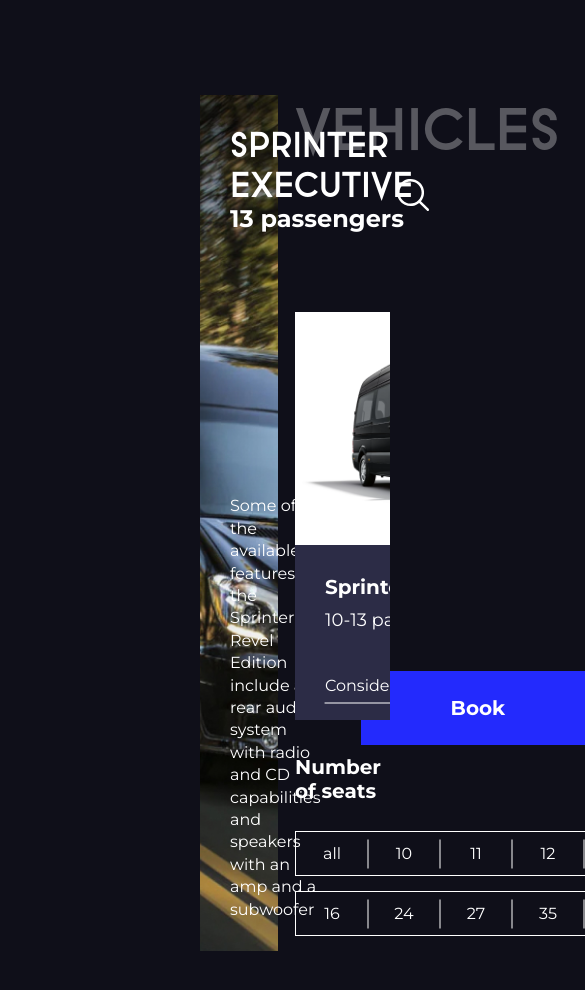
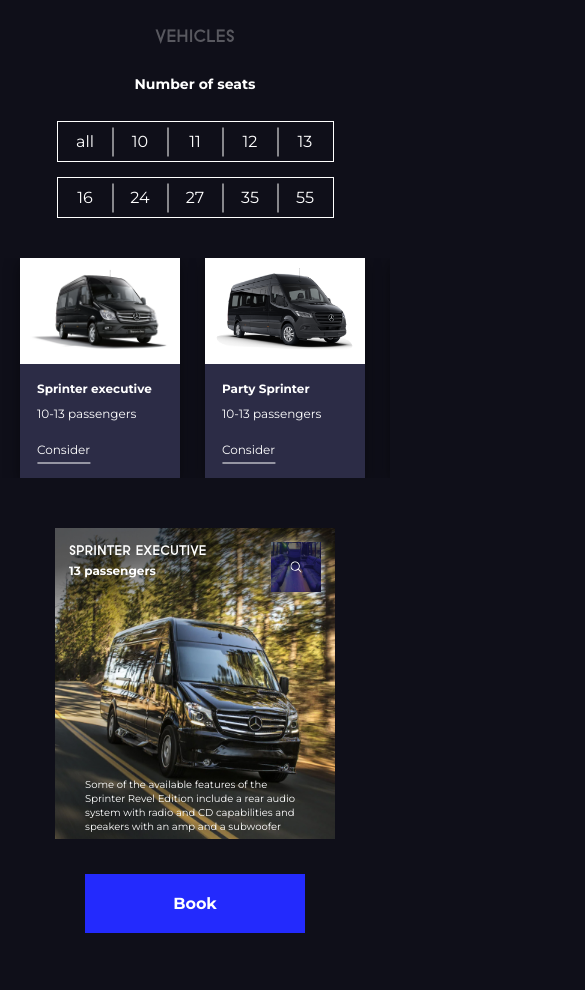
Before and after one commit to JasRakh/vehicle, a plain HTML site: page index.html in a window 390 px wide. Shown: the top 990 px of the page, 585 px wide, since content can reach past the window. After the commit the page ends 933 px from the top, so only its background shows below. Drawn offline with nearby package versions, Linux system fonts and the light colour scheme.

Commit message:
feat: adaptive

```diff
--- a/index.html
+++ b/index.html
@@ -33,7 +33,7 @@
                         </div>
                         <div class="vehicles__info-footer">
                             <p class="vehicles__img-text">Some of the available features of the Sprinter Revel Edition include a rear audio system with radio and CD capabilities and speakers with an amp and a subwoofer</p>
-                            <button class="vehicles__img-btn">Book</button>
+                            <a class="vehicles__img-btn" href="">Book</a>
                         </div>
                     </div>
                     <div class="vehicles__slider">
@@ -45,6 +45,7 @@
                             </div>
                         </div>
 
+                        <div class="vehicles__swiper-section">
                             <div #swiperRef="" class="swiper vehicles__swiper">
                                 <div class="swiper-wrapper">
                                   <div class="swiper-slide vehicles__item">
@@ -187,8 +188,9 @@
                                         </div>
                                     </div>
                                 </div>
+                            </div>
+                        </div>
 
-                        </div>
                     </div>
                 </div>
             </div>
--- a/style.css
+++ b/style.css
@@ -53,7 +53,6 @@
     font-size: 36px;
     font-family: "STARLYNX";
     font-weight: 400;
-    line-height: 39.6px;
     color: #fff;
     text-transform: uppercase;
 }
@@ -61,7 +60,6 @@
     font-size: 24px;
     font-family: Montserrat, sans-serif;
     font-weight: 700;
-    line-height: 29.26px;
     color: #fff;
     letter-spacing: 5%;
 }
@@ -134,12 +132,10 @@
     align-items: center;
     margin-bottom: 150px;
 }
-
 .vehicles__swiper {
   width: 100%;
   height: 408px;
 }
-
 
 .notPNG{
   padding: 10px 0;
@@ -296,3 +292,205 @@
 .vehicles__seats-item:hover::after{
     display: none;
 }
+
+
+@media screen and (max-width: 1550px) {
+    .vehicles__img-text{
+        font-size: 15px;
+    }
+    .vehicles__img-title{
+        font-size: 23px;
+    }
+    .vehicles__img-passengers{
+        font-size: 15px;
+    }
+    .vehicles__img-btn{
+        padding: 20px 60px;
+    }
+
+}
+@media screen and (max-width: 1350px){
+    .container{
+        margin-left: 100px;
+        margin-right: 0;
+    }
+    .vehicles__info-footer{
+        display: flex;
+        flex-direction: column;
+        bottom: -90px;
+    }
+    .vehicles__img-loupe{
+        width: 100px;
+        height: 100px;
+    }
+}
+@media screen and (max-width: 1200px){
+    /* .vehicles__info{
+        width: 100%;
+        margin: 0 auto;
+    } */
+    .container{
+        max-width: 1100px;
+        width: 100%;
+        margin: 0 auto;
+    }
+    .vehicles__slider-top{
+        display: flex;
+        justify-content: space-between;
+        align-items: center;
+    }
+    .vehicles__section{
+        display: flex;
+        flex-direction: column-reverse;
+        align-items: center;
+    }
+    .vehicles__slider{
+        width: 100%;
+        display: flex;
+        flex-direction: column;
+    }
+    .vehicles__seats{
+        text-align: center;
+        margin-bottom: 20px;
+    }
+
+}
+@media screen and (max-width: 800px){
+    .container{
+        max-width: 650px;
+        width: 100%;
+        margin: 0 auto;
+    }
+    .vehicles__slider-top{
+        width: 100% !important;
+        margin-bottom: 70px;
+    }
+
+    .swiper-button-prev, .swiper-button-next{
+        display: none !important;
+    }
+}
+@media screen and (max-width: 500px){
+    /* .container{
+        max-width: 400px;
+        width: 100%;
+        margin: 0 auto;
+    } */
+    .vehicles__item {
+        font-size: 18px;
+        margin-right: 15px !important;
+        width: 166px !important;
+    }
+    .vehicles__slider{
+        width: 100%;
+        margin-bottom: 50px!important;
+    }
+    .vehicles__slider-top{
+        position: relative;
+        margin-bottom: 40px;
+    }
+    .vehicles__slider-title{
+        font-size: 18px;
+        position: absolute;
+        top: 50%;
+        left: 50%;
+        transform: translate(-50%, -50%);
+    }
+    .vehicles__swiper-section{
+        display: flex;
+        flex-direction: column-reverse;
+    }
+    .vehicles{
+        margin: 35px 0;
+    }
+    .vehicles__seats{
+        width: 100%;
+        text-align: center;
+        margin: 0 0 25px 0;
+    }
+    .vehicles__seats-title{
+        font-size: 14px;
+    }
+    .vehicles__img-btn{
+        display: inline-block;
+        font-size: 16px;
+        width: 100%;
+        text-align: center !important;
+    }
+    .vehicles__seats-item{
+        width: 55px;
+    }
+    .vehicles__img-title{
+        font-size: 14px;
+        margin-bottom: 5px;
+    }
+    .vehicles__img-passengers{
+        font-size: 12px;
+    }
+    .vehicles__img-text{
+        font-size: 10px;
+        line-height: 14px;
+    }
+    .vehicles__img{
+        width: 100%;
+        object-fit: cover;
+    }
+    .vehicles__img-loupe{
+        width: 50px;
+        height: 50px;
+    }
+    .loupe__search{
+        width: 11px;
+    }
+    .vehicles__info-header{
+        padding-top: 14px;
+        display: flex;
+        top: 0;
+        left: 14px;
+        right: 14px;
+    }
+    .vehicles__item-container{
+        width: 160px;
+    }
+    .vehicles__item{
+        flex: 1 1 170px;
+    }
+    .vehicles__item-img{
+        height: 106px;
+        padding: 0;
+    }
+    .vehicles__item-img img{
+        width: 100%;
+        height: 100%;
+        padding: 10px;
+    }
+    .vehicles__item-info{
+        padding: 17px 17px 20px 17px;
+    }
+    .vehicles__item-title{
+        font-size: 12px;
+    }
+    .vehicles__item-text{
+        font-size: 12px;
+        margin-bottom: 17px;
+    }
+    .vehicles__item-link{
+        font-size: 12px;
+    }
+    .vehicles__info{
+        max-width: 280px;
+        width: 100%;
+        margin: 0 auto;
+    }
+    .vehicles__swiper{
+        height: 220px;
+        width: 100% !important;
+        margin-left: 5px;
+    }
+    .swiper-wrapper{
+        margin-left: 20px !important;
+    }
+    .vehicles__seats-number{
+        padding: 10px 24px;
+    }
+}
```
Lines whose indentation alone changed are shown as unchanged.
